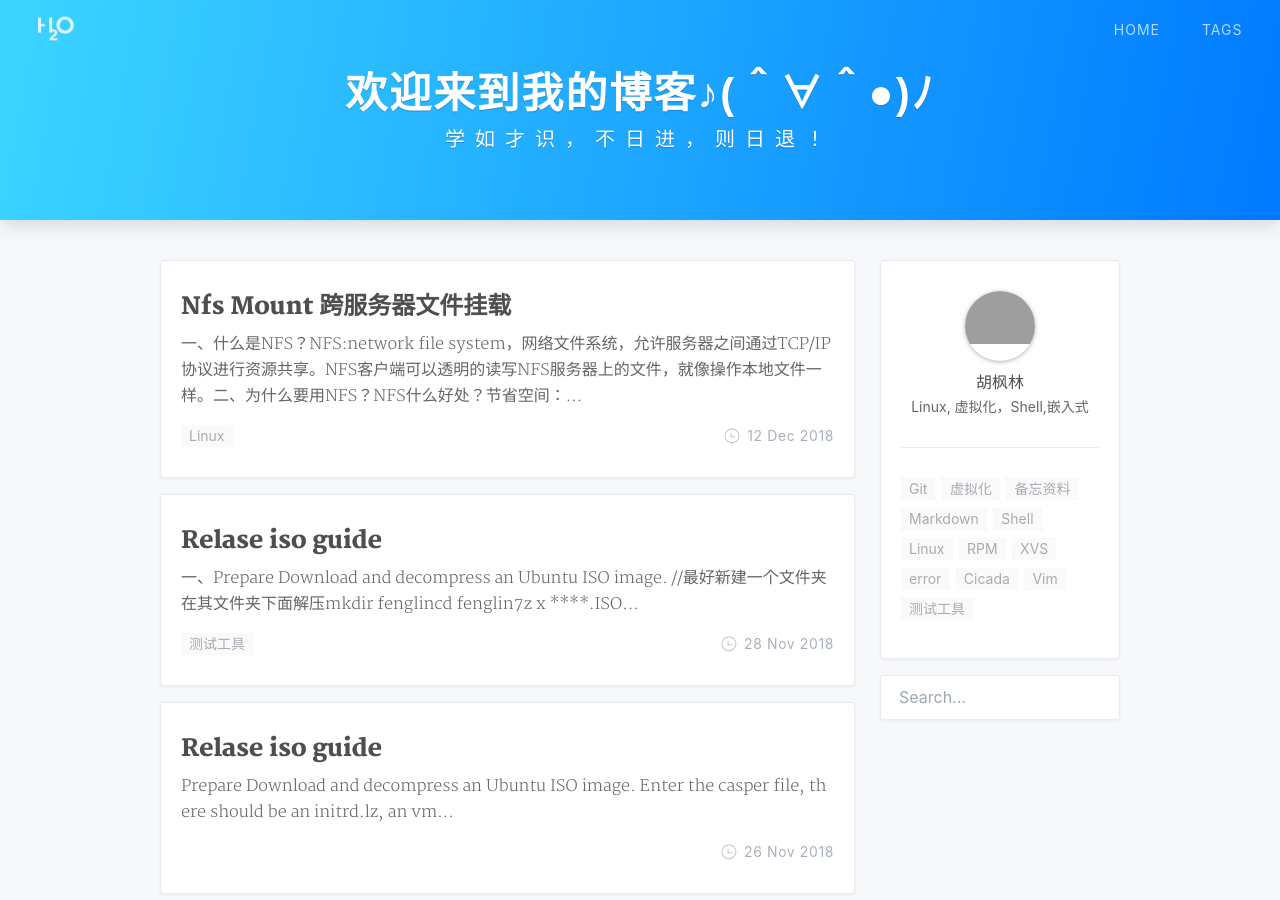
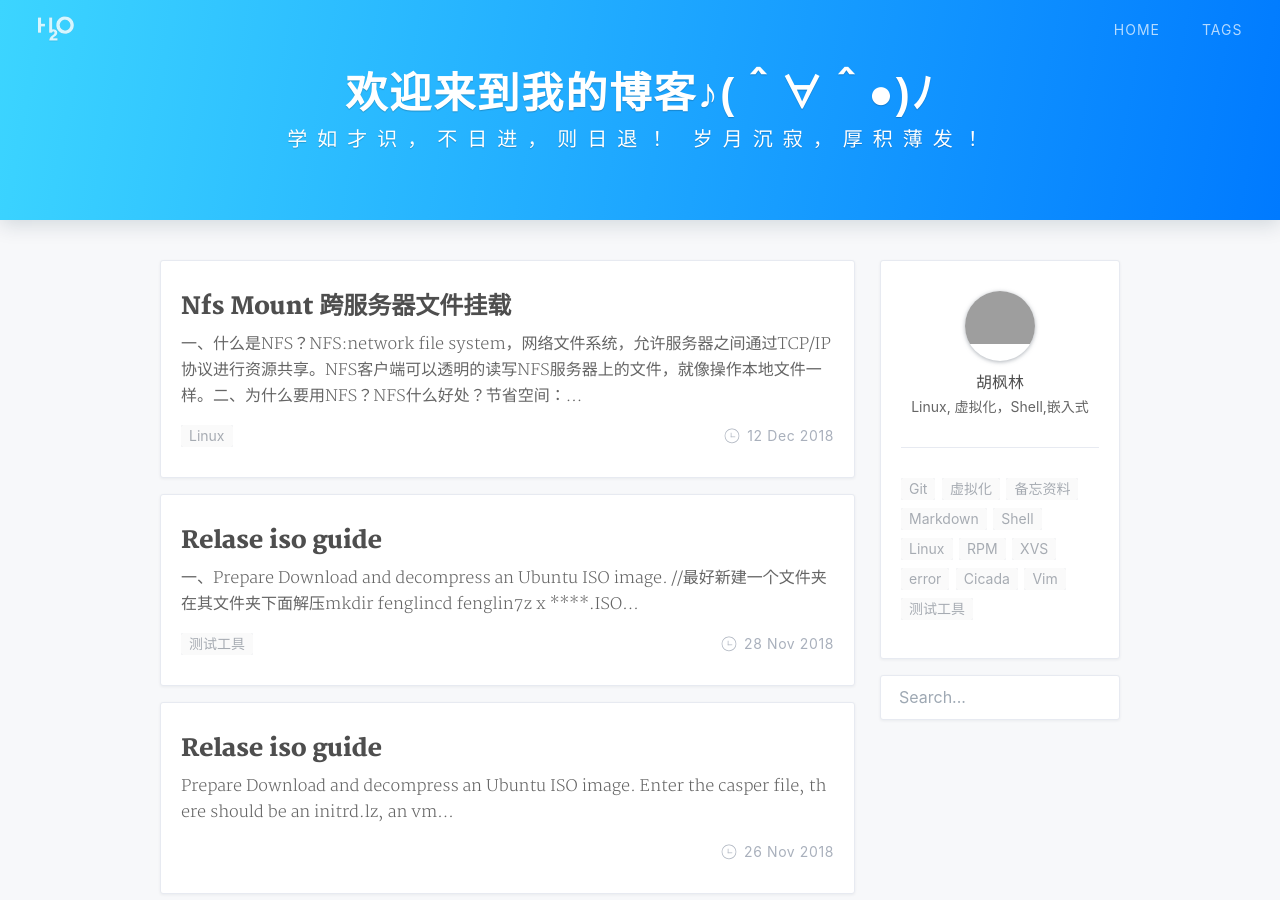
Before and after one commit to hufenglin/hufenglin.github.io, a Jekyll site: the page built from index.html, in a window 1280 px wide and 900 px high. Built offline with Jekyll 4.4.1, drawn with Linux system fonts in a browser that asks for light colours; nearby versions of some CDN libraries; the list of posts is cut into pages by our own code; a style sheet for code colours, icons or effects is not loaded; grey boxes are pictures that could not be loaded.

Commit message:
Update index.html

```diff
--- a/index.html
+++ b/index.html
@@ -2,6 +2,7 @@
 layout: default
 home-title: 欢迎来到我的博客♪(＾∀＾●)ﾉ
 description: 学如才识，不日进，则日退！
+               岁月沉寂，厚积薄发！
 ---
 
 {% include header.html %}
```
